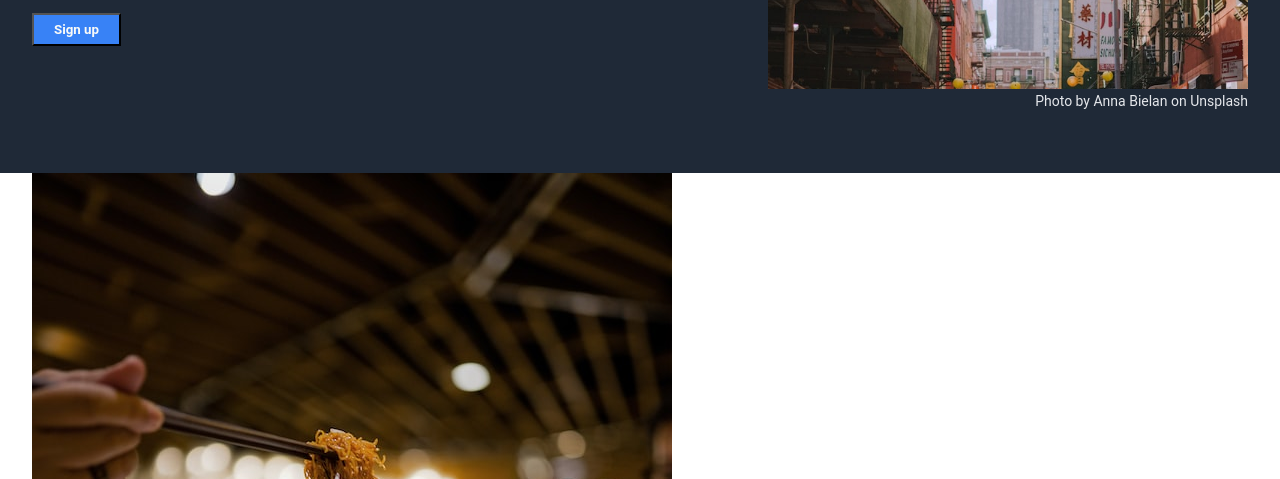
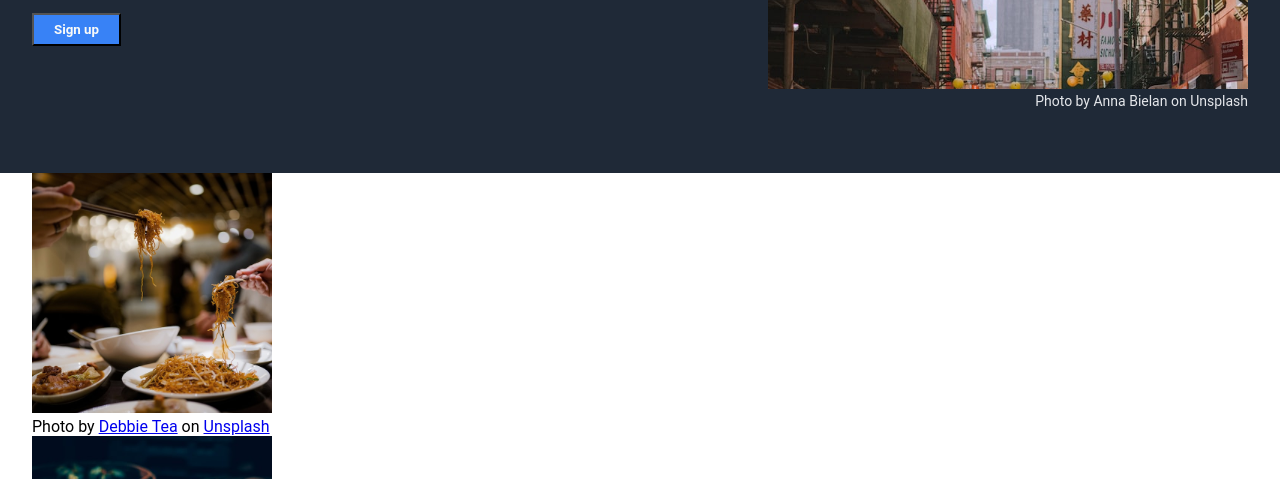
Before and after one commit to BKSchatzki/landing-page, a plain HTML site: page index.html in a window 1280 px wide. Shown: the part 321-800 px from the top of the page. Drawn offline with Linux system fonts and the light colour scheme.

Commit message:
Scale images to 240px and fit to square

```diff
--- a/styles.css
+++ b/styles.css
@@ -87,3 +87,9 @@ body>div {
     text-align: right;
     text-decoration: none;
 }
+
+.info-pictures figure img {
+    width: 240px;
+    height: 240px;
+    object-fit: cover;
+}
```
